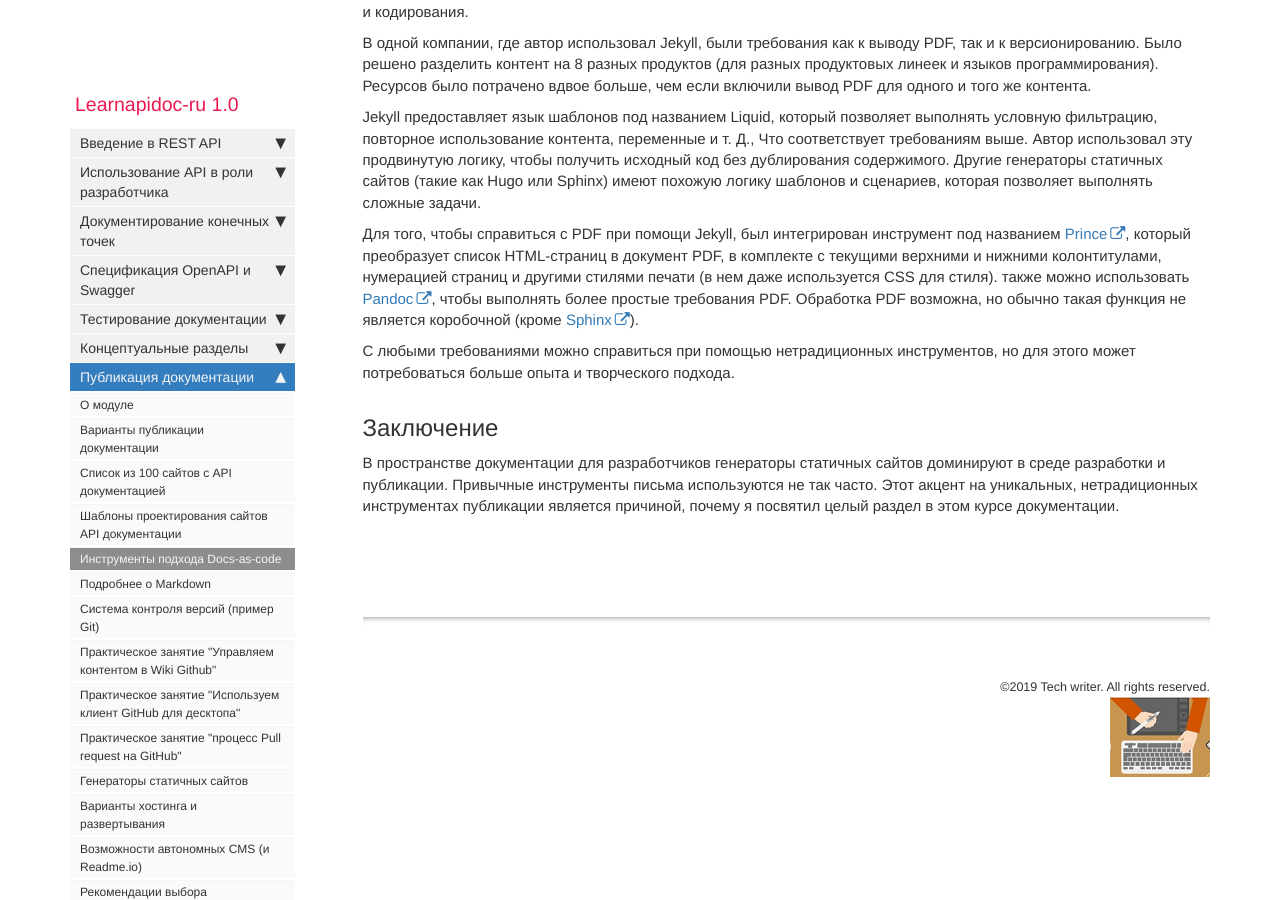
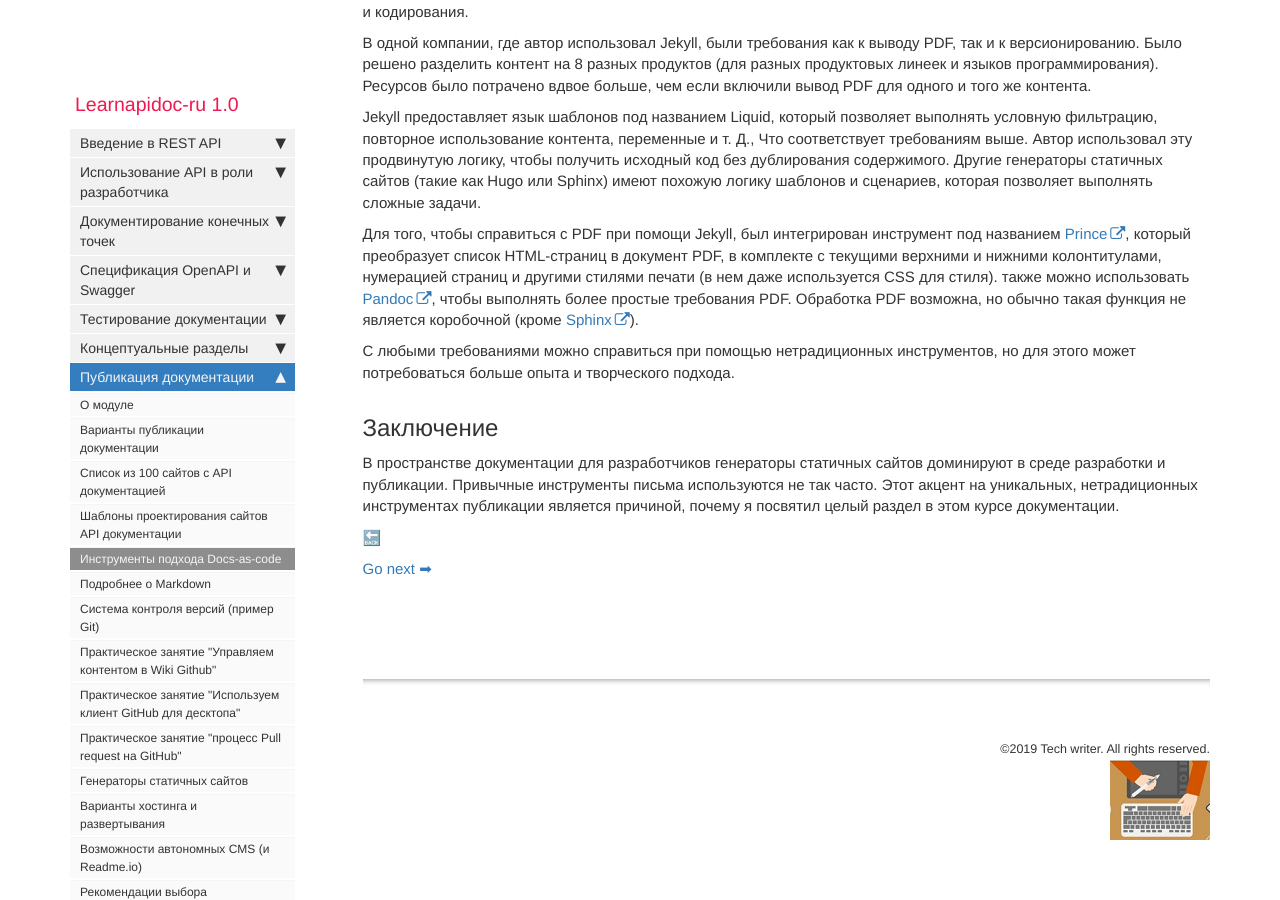
Before and after one commit to Starkovden/Starkovden.github.io, a Jekyll site: the page built from pages/publishing-doc/Doc-as-code-tools.md, in a window 1280 px wide and 900 px high, scrolled down 4539 px. Built offline with Jekyll 4.4.1, drawn with Linux system fonts in a browser that asks for light colours; nearby versions of some CDN libraries; comment, search, counter and statistics services are not loaded.

Commit message:
добавил переходы к ближним разделам

```diff
--- a/pages/publishing-doc/Doc-as-code-tools.md
+++ b/pages/publishing-doc/Doc-as-code-tools.md
@@ -106,3 +106,7 @@ Jekyll предоставляет язык шаблонов под назван
 ## Заключение
 
 В пространстве документации для разработчиков генераторы статичных сайтов доминируют в среде разработки и публикации. Привычные инструменты письма используются не так часто. Этот акцент на уникальных, нетрадиционных инструментах публикации является причиной, почему я посвятил целый раздел в этом курсе документации.
+
+[🔙](Design-patterns.html)
+
+[Go next ➡](More-about-Markdown.html)
```
